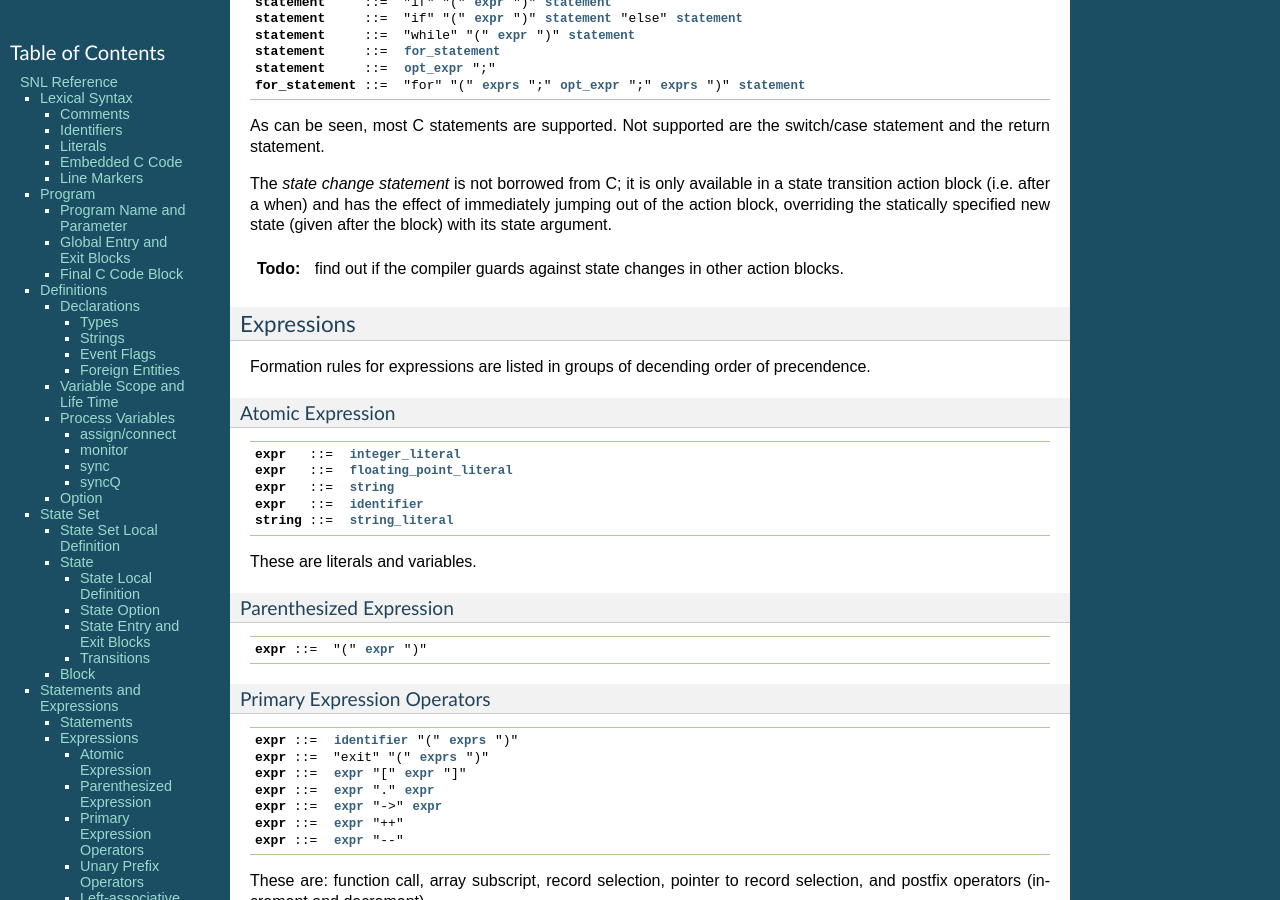
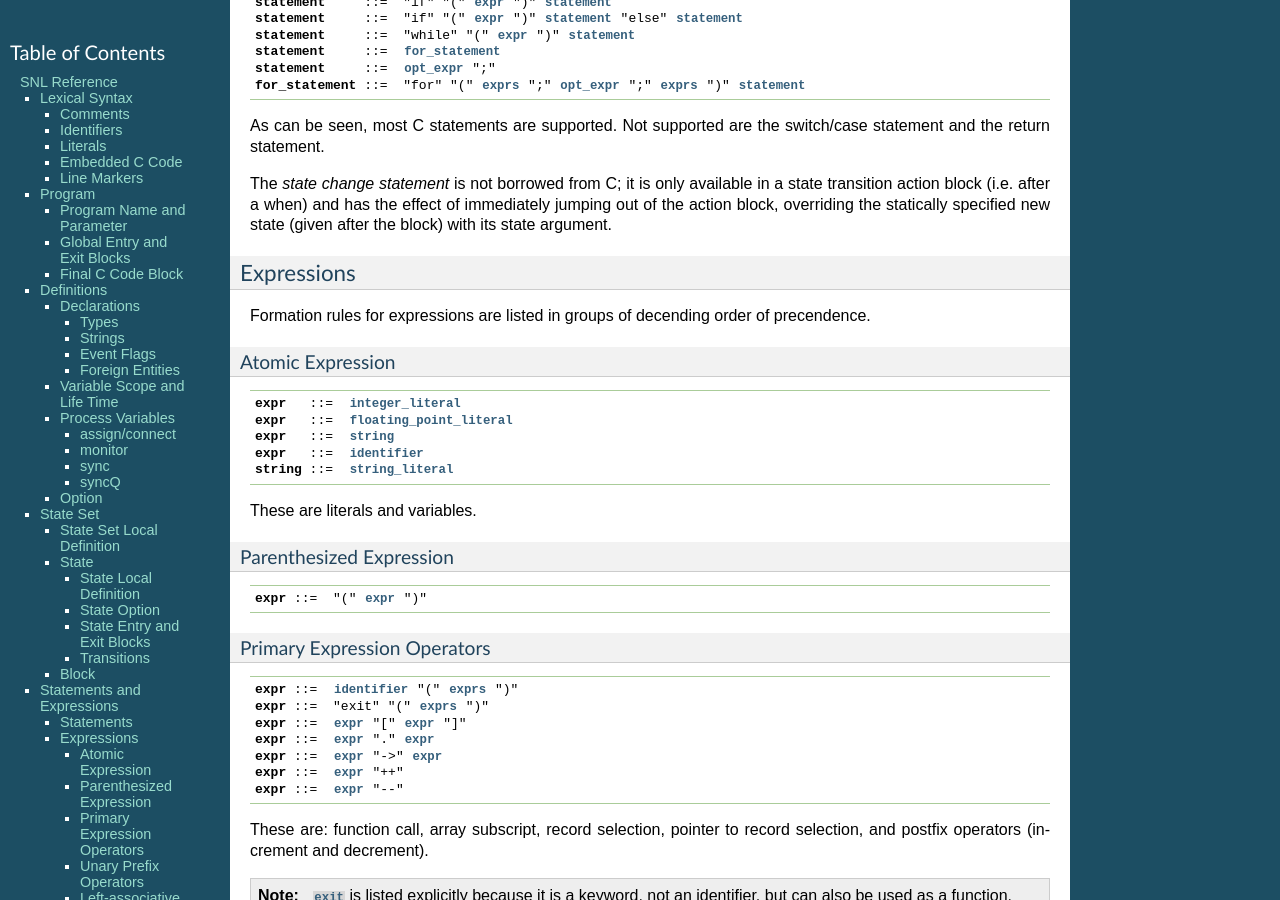
Before and after one commit to jeonghanlee/sequencer-2-2, a Sphinx documentation site: the page built from documentation/Reference.txt, in a window 1280 px wide and 900 px high, scrolled down 10161 px. Built offline with Sphinx 7.4.7, drawn with Linux system fonts in a browser that asks for light colours.

Commit message:
docs: removed obsolete todo item

```diff
--- a/documentation/Reference.txt
+++ b/documentation/Reference.txt
@@ -676,9 +676,6 @@ The *state change statement* is not borrowed from C; it is only available
 in a state transition action block (i.e. after a when) and has the effect
 of immediately jumping out of the action block, overriding the statically
 specified new state (given after the block) with its state argument.
-
-.. todo:: find out if the compiler guards against state changes in other
-   action blocks.
 
 Expressions
 ^^^^^^^^^^^
```
